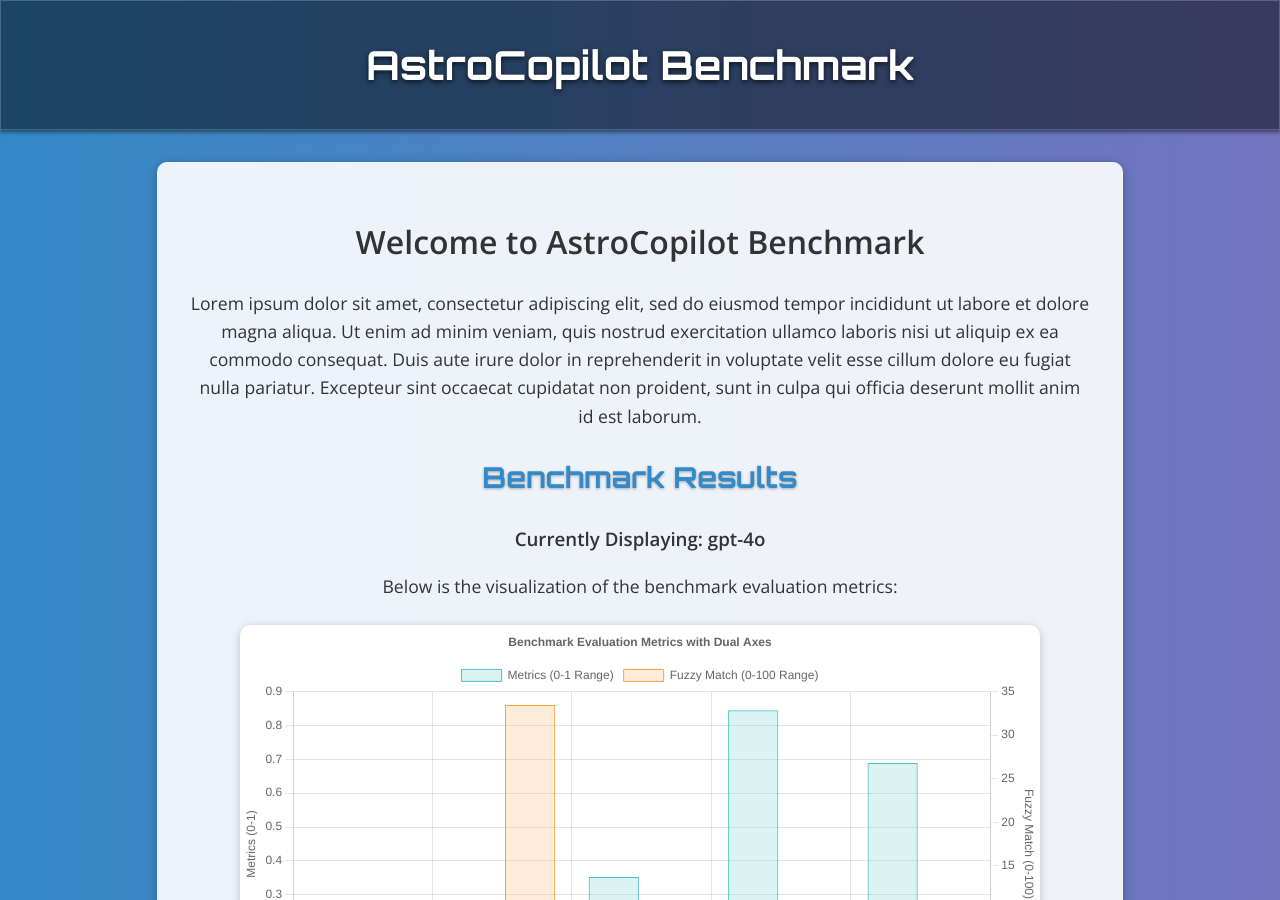
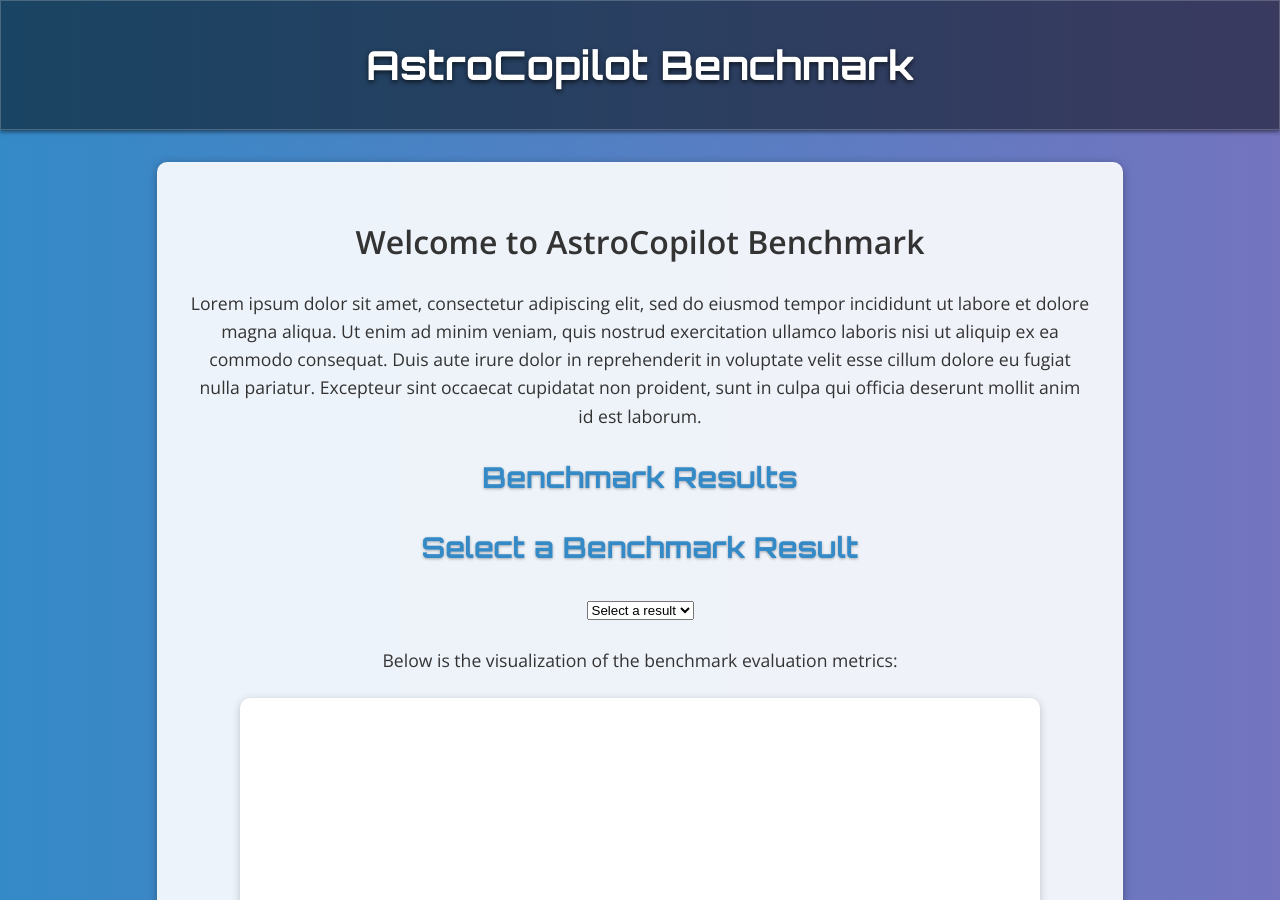
Before and after one commit to Murtato1/astbench, a Jekyll site: the page built from index.markdown, in a window 1280 px wide and 900 px high. Built offline with Jekyll 4.4.1, drawn with Linux system fonts in a browser that asks for light colours; part of the change alters nothing that is shown.

Commit message:
Update index.markdown

```diff
--- a/index.markdown
+++ b/index.markdown
@@ -10,16 +10,54 @@ Lorem ipsum dolor sit amet, consectetur adipiscing elit, sed do eiusmod tempor i
 ## Benchmark Results
 
 <h3 id="current-file"></h3>
+
+<h2>Select a Benchmark Result</h2>
+<select id="file-selector">
+  <option>Select a result</option>
+</select>
+<h3 id="current-file"></h3>
 <p>Below is the visualization of the benchmark evaluation metrics:</p>
+
+<canvas id="benchmarkChart" width="800" height="400"></canvas>
+
 
 <canvas id="benchmarkChart" width="800" height="400"></canvas> <!-- Enlarged chart -->
 
+<script src="https://cdn.jsdelivr.net/npm/chart.js"></script>
 <script>
-  const jsonPath = "{{ site.baseurl }}/assets/json/gpt-4o.json";
+  const basePath = "{{ site.baseurl }}/assets/json/"; // Path to your JSON directory
+  const dropdown = document.getElementById("file-selector");
 
-  async function fetchAndProcessData() {
+  // Populate dropdown menu with JSON file options
+  async function populateDropdown() {
     try {
-      // Update the displayed file name without ".json"
+      // Static list of JSON files (replace with actual filenames or dynamic fetching logic if needed)
+      const files = ["benchmark_1.json", "benchmark_2.json"]; // Add more filenames as needed
+
+      files.forEach((file) => {
+        const option = document.createElement("option");
+        option.value = file;
+        option.textContent = file.replace(".json", ""); // Remove ".json" for display
+        dropdown.appendChild(option);
+      });
+    } catch (error) {
+      console.error("Error populating dropdown:", error);
+    }
+  }
+
+  // Event listener for dropdown selection
+  dropdown.addEventListener("change", function () {
+    const selectedFile = dropdown.value;
+    if (selectedFile !== "Select a result") {
+      const jsonPath = basePath + selectedFile;
+      fetchAndProcessData(jsonPath);
+    }
+  });
+
+  // Fetch and process data from the selected JSON file
+  async function fetchAndProcessData(jsonPath) {
+    try {
+      // Update the displayed file name
       document.getElementById("current-file").textContent = `Currently Displaying: ${jsonPath.split('/').pop().replace('.json', '')}`;
 
       const response = await fetch(jsonPath);
@@ -110,7 +148,7 @@ Lorem ipsum dolor sit amet, consectetur adipiscing elit, sed do eiusmod tempor i
       },
       options: {
         responsive: true,
-        maintainAspectRatio: true, // Ensure consistent aspect ratio
+        maintainAspectRatio: true,
         scales: {
           y: {
             type: "linear",
@@ -147,5 +185,6 @@ Lorem ipsum dolor sit amet, consectetur adipiscing elit, sed do eiusmod tempor i
     });
   }
 
-  fetchAndProcessData(); // Fetch and render on page load
+  // Initialize the dropdown menu
+  populateDropdown();
 </script>
```
